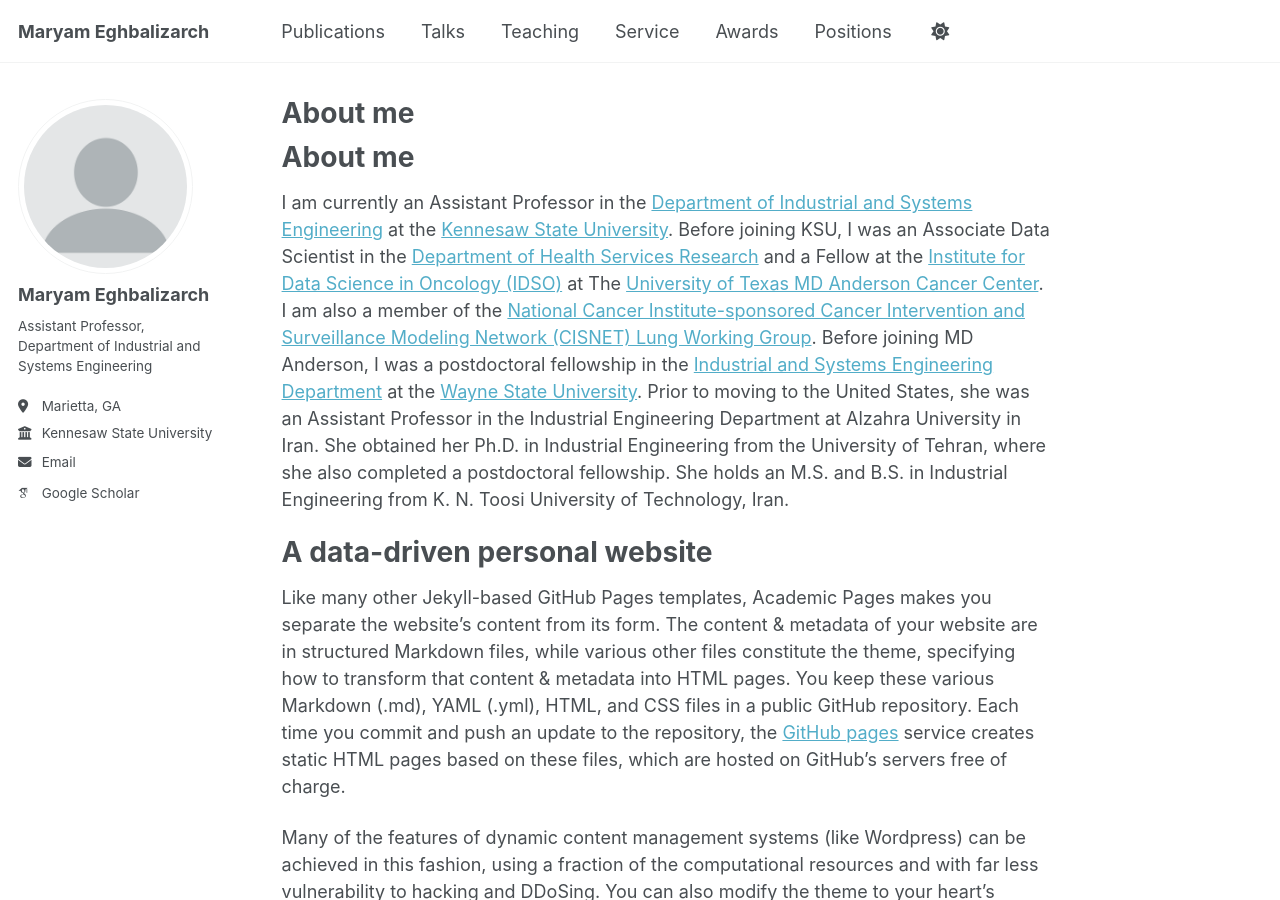
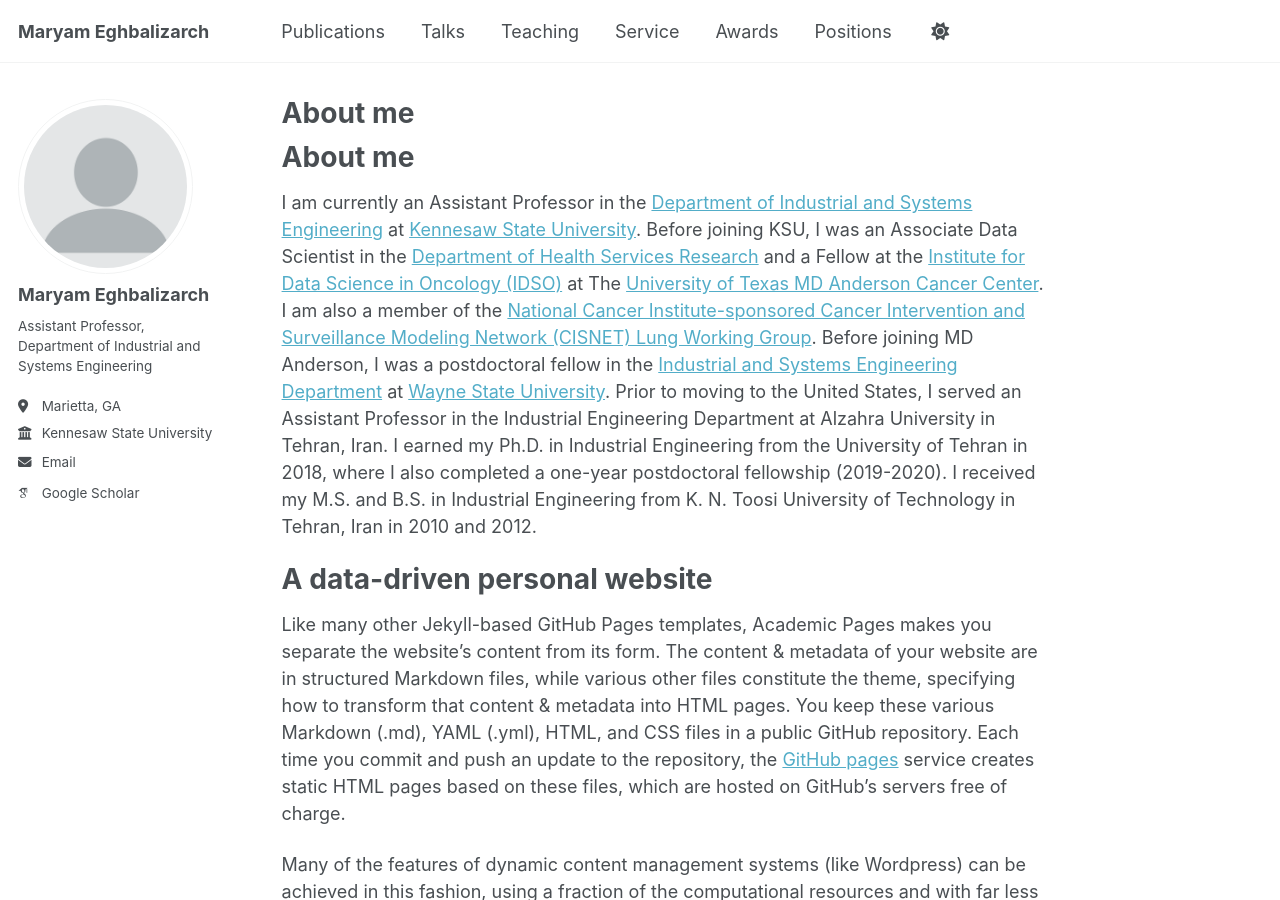
Before and after one commit to meghbalizarch/meghbalizarch.github.io, a Jekyll site: the page built from _pages/about.md, in a window 1280 px wide and 900 px high. Built offline with Jekyll 4.4.1, drawn with Linux system fonts in a browser that asks for light colours; some web fonts are replaced; our own code applies the rules of GitHub Pages for plain Markdown files; a script that is not in the unit is left out.

Commit message:
Update about.md

```diff
--- a/_pages/about.md
+++ b/_pages/about.md
@@ -1,7 +1,7 @@
 About me
 ======
-I am currently an Assistant Professor in the [Department of Industrial and Systems Engineering](https://www.kennesaw.edu/spceet/academics/industrial-systems-engineering/index.php) at the [Kennesaw State University](https://www.kennesaw.edu/). Before joining KSU, I was an Associate Data Scientist in the [Department of Health Services Research](https://www.mdanderson.org/research/departments-labs-institutes/departments-divisions/health-services-research.html) and a Fellow at the [Institute for Data Science in Oncology (IDSO)](https://www.mdanderson.org/research/departments-labs-institutes/institutes/institute-for-data-science-in-oncology.html) at The [University of Texas MD Anderson Cancer Center](https://www.mdanderson.org/). I am also a member of the [National Cancer Institute-sponsored Cancer Intervention and Surveillance Modeling Network (CISNET) Lung Working Group](https://cisnet.cancer.gov/lung/). Before joining MD Anderson, I was a postdoctoral fellowship in the [Industrial and Systems Engineering Department](https://engineering.wayne.edu/industrial-systems) at the [Wayne State University](https://wayne.edu/).
-Prior to moving to the United States, she was an Assistant Professor in the Industrial Engineering Department at Alzahra University in Iran. She obtained her Ph.D. in Industrial Engineering from the University of Tehran, where she also completed a postdoctoral fellowship. She holds an M.S. and B.S. in Industrial Engineering from K. N. Toosi University of Technology, Iran.
+I am currently an Assistant Professor in the [Department of Industrial and Systems Engineering](https://www.kennesaw.edu/spceet/academics/industrial-systems-engineering/index.php) at [Kennesaw State University](https://www.kennesaw.edu/). Before joining KSU, I was an Associate Data Scientist in the [Department of Health Services Research](https://www.mdanderson.org/research/departments-labs-institutes/departments-divisions/health-services-research.html) and a Fellow at the [Institute for Data Science in Oncology (IDSO)](https://www.mdanderson.org/research/departments-labs-institutes/institutes/institute-for-data-science-in-oncology.html) at The [University of Texas MD Anderson Cancer Center](https://www.mdanderson.org/). I am also a member of the [National Cancer Institute-sponsored Cancer Intervention and Surveillance Modeling Network (CISNET) Lung Working Group](https://cisnet.cancer.gov/lung/). Before joining MD Anderson, I was a postdoctoral fellow in the [Industrial and Systems Engineering Department](https://engineering.wayne.edu/industrial-systems) at [Wayne State University](https://wayne.edu/).
+Prior to moving to the United States, I served an Assistant Professor in the Industrial Engineering Department at Alzahra University in Tehran, Iran. I earned my Ph.D. in Industrial Engineering from the University of Tehran in 2018, where I also completed a one-year postdoctoral fellowship (2019-2020). I received my M.S. and B.S. in Industrial Engineering from K. N. Toosi University of Technology in Tehran, Iran in 2010 and 2012.
 
 A data-driven personal website
 ======
```
